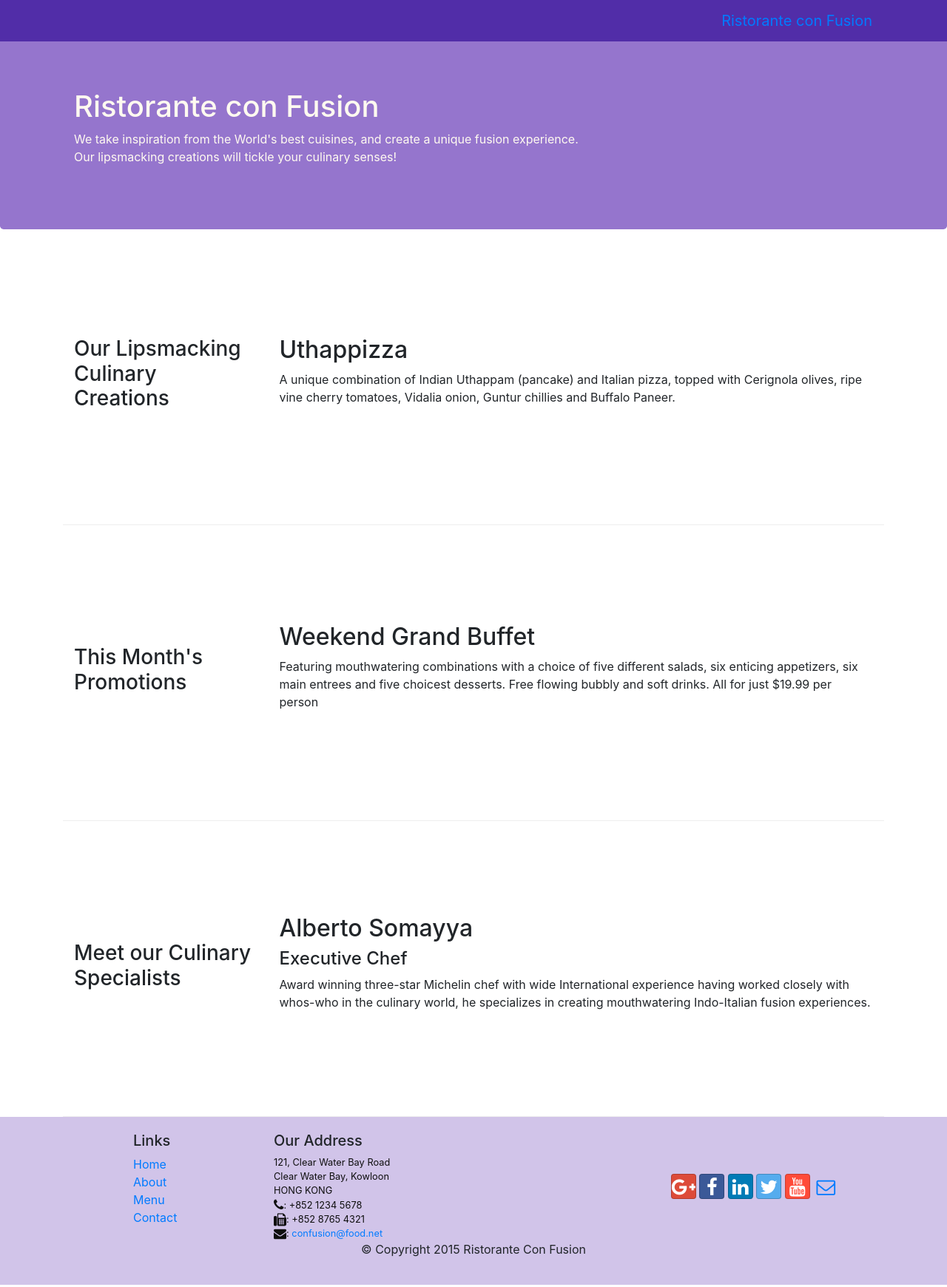
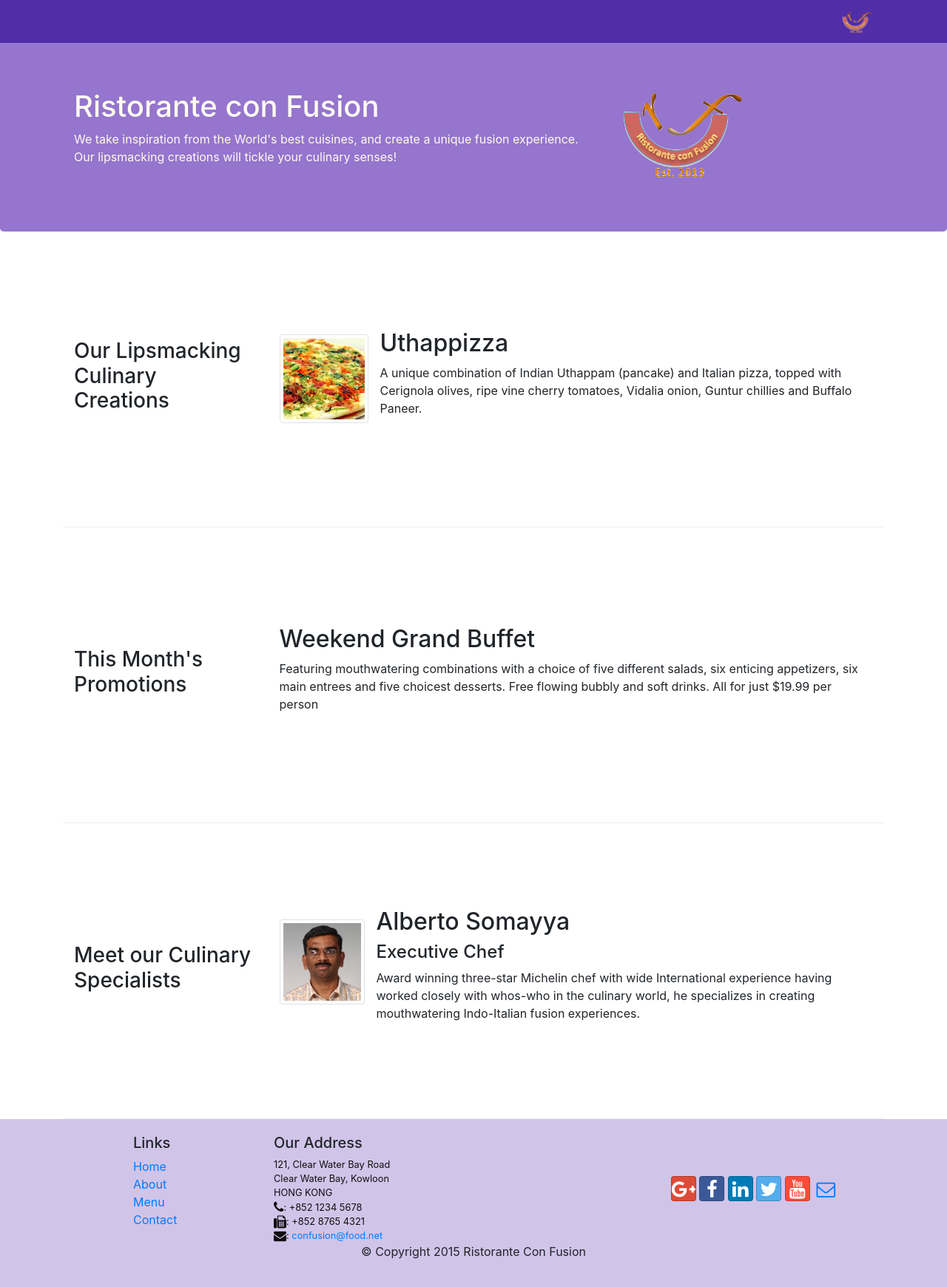
Before and after one commit to kodammanikiran/conFusion, a website: page index.html in a window 1280 px wide. Shown: the whole page at 74% size. Drawn offline with nearby package versions, Linux system fonts and the light colour scheme.

Commit message:
Images and Media

```diff
--- a/index.html
+++ b/index.html
@@ -21,7 +21,7 @@
             <button class="navbar-toggler" type="button" data-toggle="collapse" data-target="#Navbar">
                 <span class="navbar-toggler-icon"></span>
             </button>
-            <a class="navbar-brand" href="#">Ristorante con Fusion</a>
+            <a class="navbar-brand" href="#"><img src="img/logo.png" alt="Ristorante con Fusion" height="30px" width="41px"></a>
             <div class="collapse navbar-collapse" id="Navbar">
                 <ul class="navbar-nav">
                     <li class="nav-item active"><a class="nav-link" href="#"><span class="fa fa-home fa-lg"></span>Home</a></li>
@@ -39,7 +39,8 @@
                     <h1>Ristorante con Fusion</h1>
                     <p>We take inspiration from the World's best cuisines, and create a unique fusion experience. Our lipsmacking creations will tickle your culinary senses!</p>
                 </div>
-                <div class="col col-sm">
+                <div class="col col-sm align-self-center">
+                    <img src="img/logo.png" alt="Ristorante con Fusion" class="img-fluid">
                 </div>
             </div>
         </div>
@@ -51,8 +52,15 @@
                 <h3>Our Lipsmacking Culinary Creations</h3>
             </div>
             <div class="col-sm col-md flex-sm-first">
-                <h2>Uthappizza</h2>
-                <p class="hidden-xs-down">A unique combination of Indian Uthappam (pancake) and Italian pizza, topped with Cerignola olives, ripe vine cherry tomatoes, Vidalia onion, Guntur chillies and Buffalo Paneer.</p>
+                <div class="media">
+                    <img src="img/uthappizza.png" alt="Uthappizza" class="d-flex mr-3 img-thumbnail align-self-center">
+                    <div class="media-body">
+                        <h2 class="mt-0">Uthappizza</h2>
+                        <p class="hidden-xs-down">A unique combination of Indian Uthappam (pancake) and Italian pizza, topped with Cerignola olives, ripe vine cherry tomatoes, Vidalia onion, Guntur chillies and Buffalo Paneer.</p>
+                    </div>
+
+                </div>
+
             </div>
         </div>
 
@@ -72,9 +80,17 @@
                 <h3>Meet our Culinary Specialists</h3>
             </div>
             <div class="col-sm col-md flex-sm-first">
-                <h2>Alberto Somayya</h2>
-                <h4>Executive Chef</h4>
-                <p class="hidden-xs-down">Award winning three-star Michelin chef with wide International experience having worked closely with whos-who in the culinary world, he specializes in creating mouthwatering Indo-Italian fusion experiences. </p>
+                <div class="media ">
+                    <div class="media-middle">
+                        <img src="img/alberto.png" alt="Alberto Somayya" class="d-flex mr-3 mt-3 img-thumbnail align-self-center ">
+                    </div>
+                    <div class="media-body">
+                            <h2 class="mt-0">Alberto Somayya</h2>
+                            <h4>Executive Chef</h4>
+                            <p class="hidden-xs-down">Award winning three-star Michelin chef with wide International experience having worked closely with whos-who in the culinary world, he specializes in creating mouthwatering Indo-Italian fusion experiences. </p>
+                    </div>
+                </div>
+
             </div>
         </div>
     </div>
```
Also changed, not shown: aboutus.html (+3 -2 lines), contactus.html (+3 -2 lines), img/alberto.png (added), img/buffet.png (added), img/logo.png (added), img/uthappizza.png (added), 1 other file.
